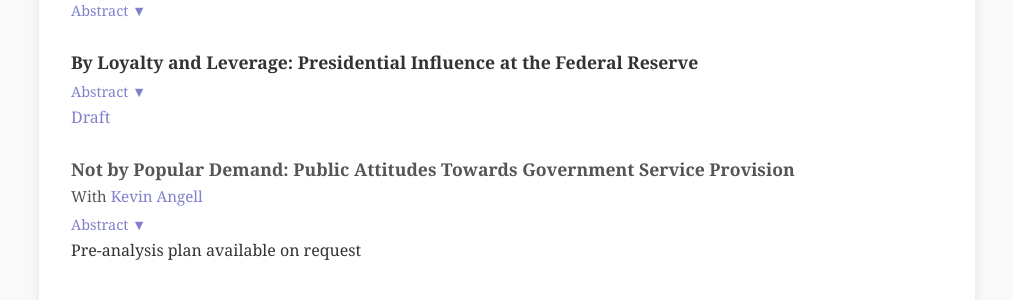
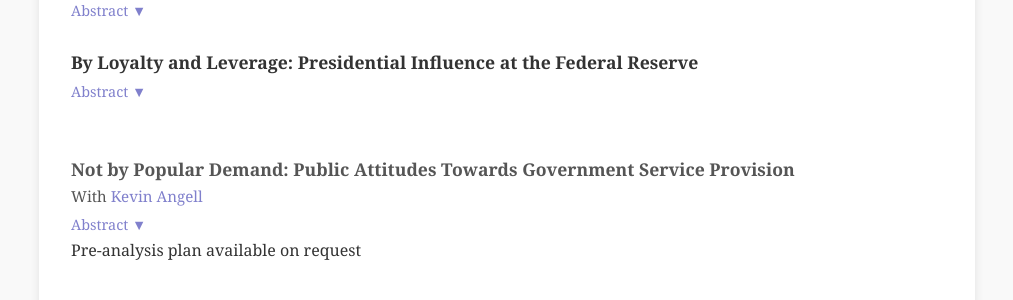
Before and after one commit to L-Cain/L-Cain.github.io, a Jekyll site: the page built from research.md, in a window 1280 px wide and 900 px high, scrolled down 324 px. Shown: the part 154-454 px from the top of the window, without its empty margins (133-1146 px from the left). Built offline with Jekyll 4.4.1, drawn with Linux system fonts in a browser that asks for light colours.

Commit message:
Update research.md

```diff
--- a/research.md
+++ b/research.md
@@ -45,7 +45,6 @@ nature of the Federal Reserve’s independence and the limits of the presidency
 the administrative state. </p>
     </div>
     <br>
-<a href="papers/By_Loyalty_and_Leverage 5.13.2026.pdf" target="_blank" rel="noopener noreferrer">Draft</a>
 <br>
   </div>
 
```
